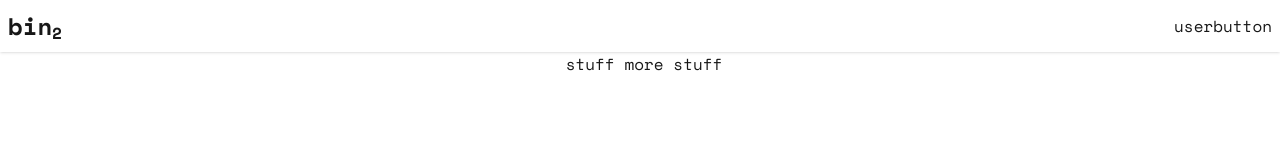
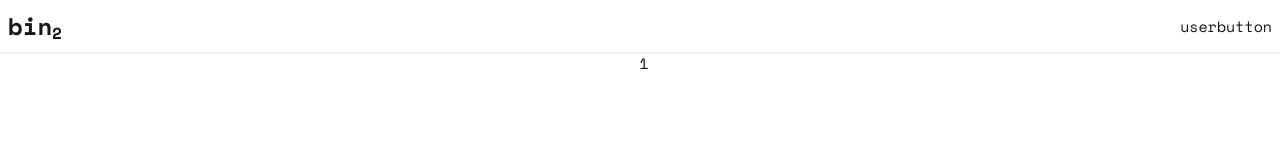
Before and after one commit to osigurdson/bin2, a Next.js app in the folder ui2/: page /dashboard/1 in a window 1280 px wide. Shown: the top 160 px of the page. Built offline with nearby package versions, Linux system fonts and the light colour scheme.

Commit message:
Pass in registryId

```diff
--- a/ui2/app/dashboard/[registryId]/Registry.tsx
+++ b/ui2/app/dashboard/[registryId]/Registry.tsx
@@ -2,13 +2,13 @@
 
 import Header from "@/components/Header";
 
-export default function Registry() {
+export default function Registry({ registryId }: { registryId: string }) {
   return (
     <>
       <Header />
       <div className="flex justify-center items-center ml-1 w-full">
         <div>
-          stuff more stuff
+          {registryId}
         </div>
       </div>
     </>
--- a/ui2/app/dashboard/[registryId]/layout.tsx
+++ b/ui2/app/dashboard/[registryId]/layout.tsx
@@ -1,12 +1,8 @@
 export default async function Layout({
   children,
-  params,
 }: Readonly<{
   children: React.ReactNode;
-  params: Promise<{ registryId: string }>;
 }>) {
-  const { registryId } = await params;
-
   return (
     <div className="flex flex-col h-dvh">
       {children}
--- a/ui2/app/dashboard/[registryId]/page.tsx
+++ b/ui2/app/dashboard/[registryId]/page.tsx
@@ -1,9 +1,14 @@
 import Registry from "./Registry";
 
-export default function Page() {
+export default async function Page({
+  params,
+}: {
+  params: Promise<{ registryId: string }>;
+}) {
+  const { registryId } = await params;
   return (
     <div>
-      <Registry />
+      <Registry registryId={registryId} />
     </div>
   )
 }
--- a/ui2/app/globals.css
+++ b/ui2/app/globals.css
@@ -22,6 +22,7 @@
 body {
   background: var(--background);
   color: var(--foreground);
+  font-size: 15px;
 }
 
 .logo-mark {
```
